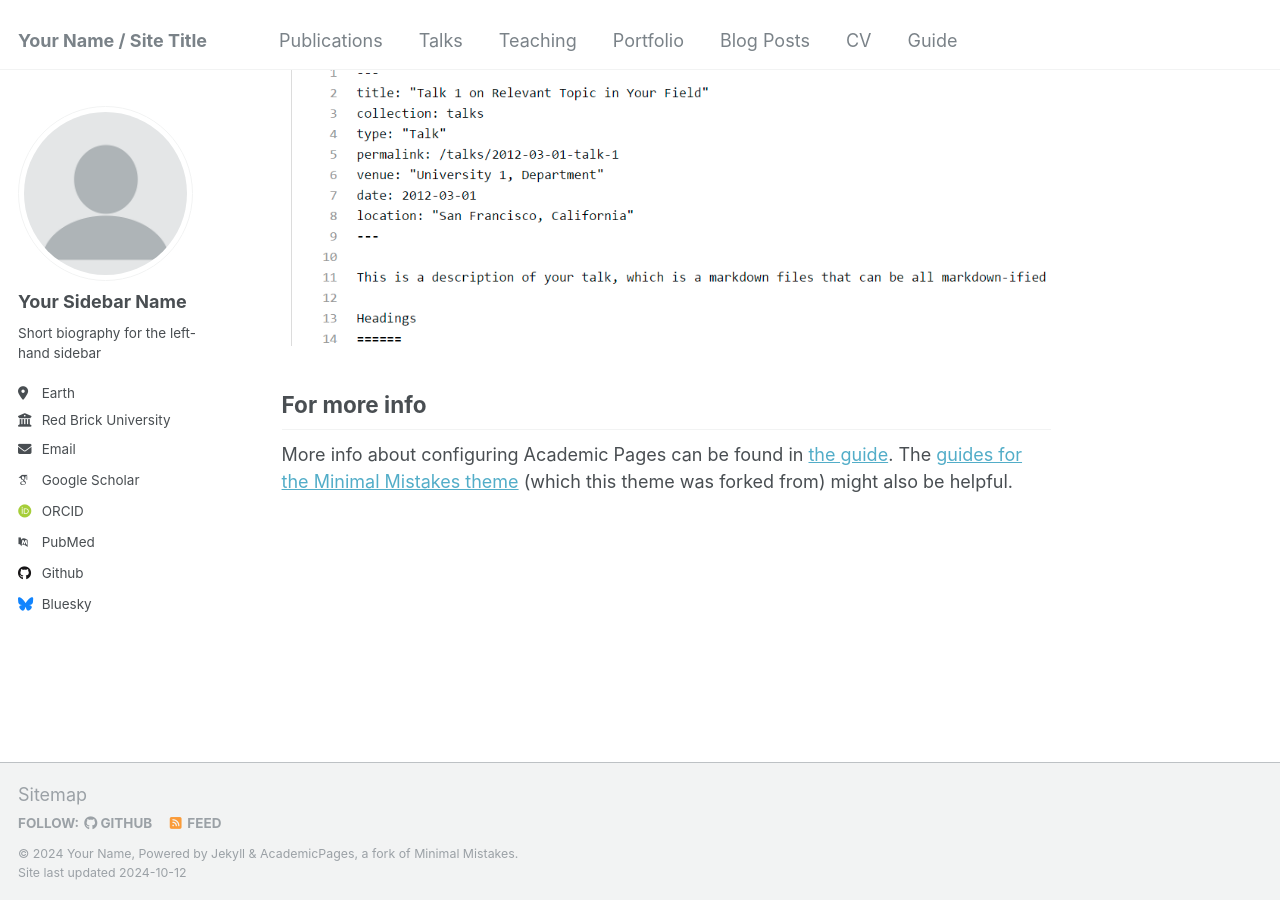
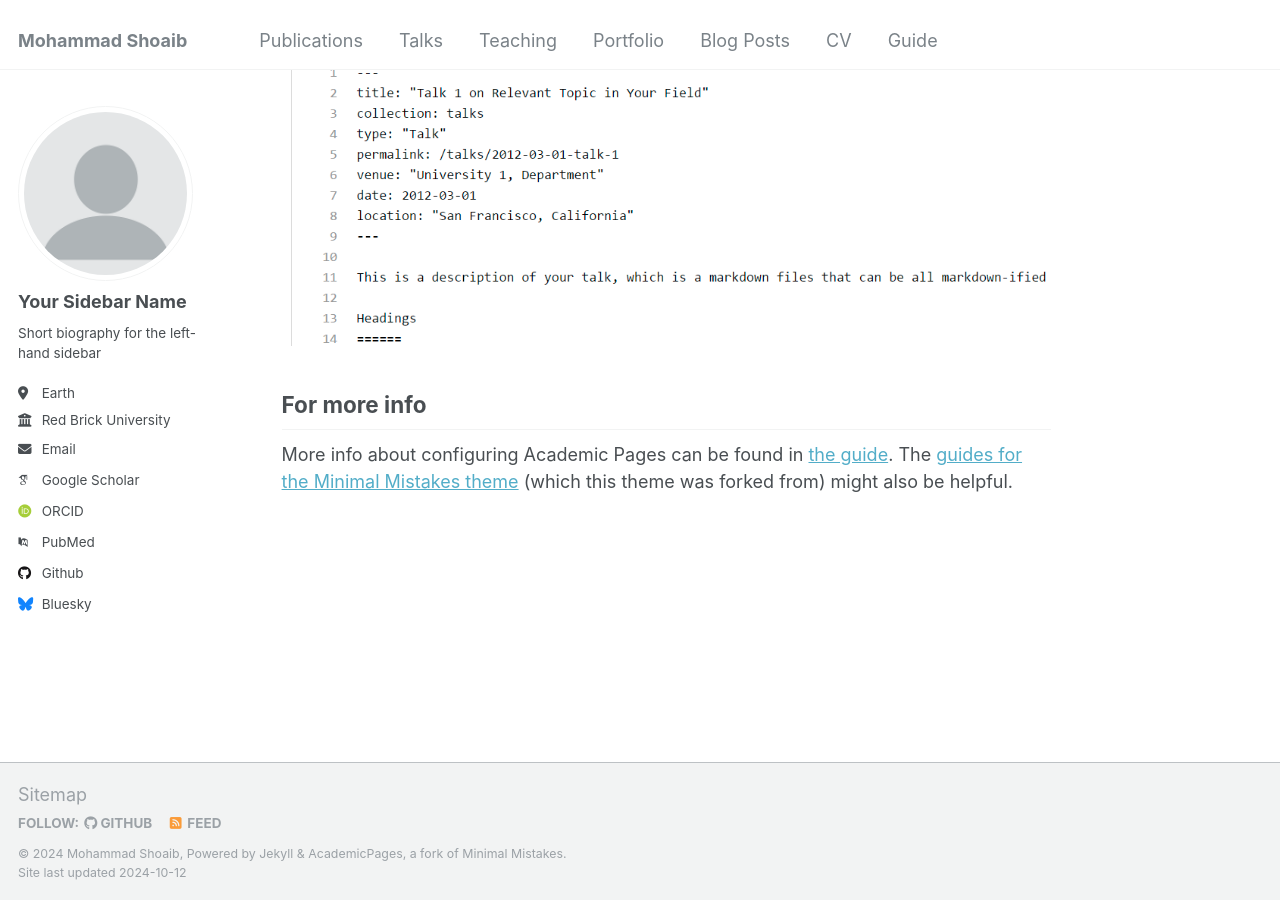
Before and after one commit to shoaib6174/shoaib6174.github.io, a Jekyll site: the page built from _pages/about.md, in a window 1280 px wide and 900 px high, scrolled down 2643 px. Built offline with Jekyll 4.4.1, drawn with Linux system fonts in a browser that asks for light colours; some web fonts are replaced.

Commit message:
Update basics _config.yml

```diff
--- a/_config.yml
+++ b/_config.yml
@@ -8,13 +8,13 @@
 
 # Basic Site Settings
 locale                   : "en-US"
-title                    : "Your Name / Site Title"
+title                    : "Mohammad Shoaib"
 title_separator          : "-"
-name                     : &name "Your Name"
-description              : &description "personal description"
-url                      : https://academicpages.github.io # the base hostname & protocol for your site e.g. "https://mmistakes.github.io"
+name                     : &name "Mohammad Shoaib"
+description              : &description "AI & Robotics"
+url                      : https://shoaib6174.github.io # the base hostname & protocol for your site e.g. "https://mmistakes.github.io"
 baseurl                  : "" # the subpath of your site, e.g. "/blog"
-repository               : "academicpages/academicpages.github.io"
+repository               : "shoaib6174/shoaib6174.github.io"
 
 # Site Author - The following control what appear as part of the author content on the side bar.
 #               If a field is blank the icon and link will not appear, otherwise it will be shown.
```
